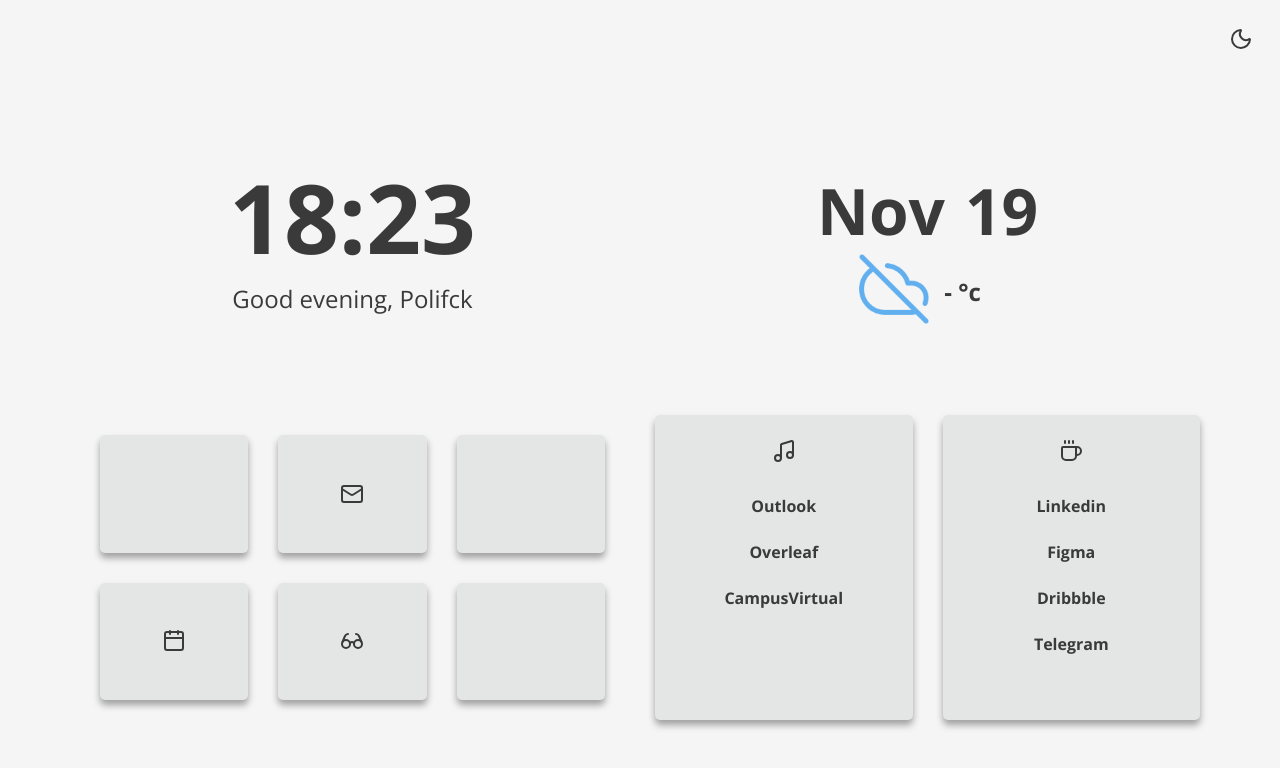
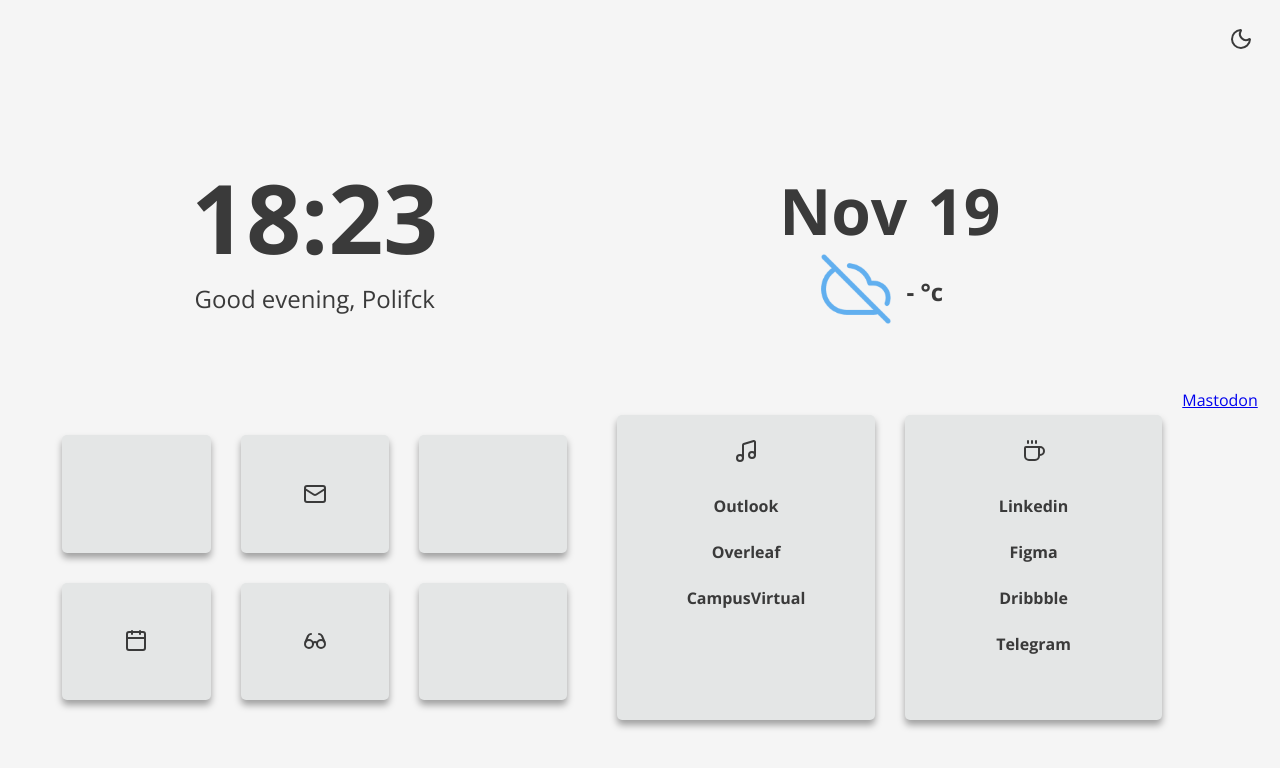
Before and after one commit to Polifack/Firefox-Start-Page, a plain HTML site: page index.html in a window 1280 px wide. Drawn offline with nearby package versions, Linux system fonts and the light colour scheme.

Commit message:
Update index.html

```diff
--- a/index.html
+++ b/index.html
@@ -82,8 +82,6 @@
     <script>
       lucide.createIcons();
     </script>
+    <a rel="me" href="https://mastodon.social/@poli">Mastodon</a>
   </body>
-
-  <!-- Developed and designed by Miguel R. Ávila: -->
-  <!-- https://github.com/migueravila -->
 </html>
```
